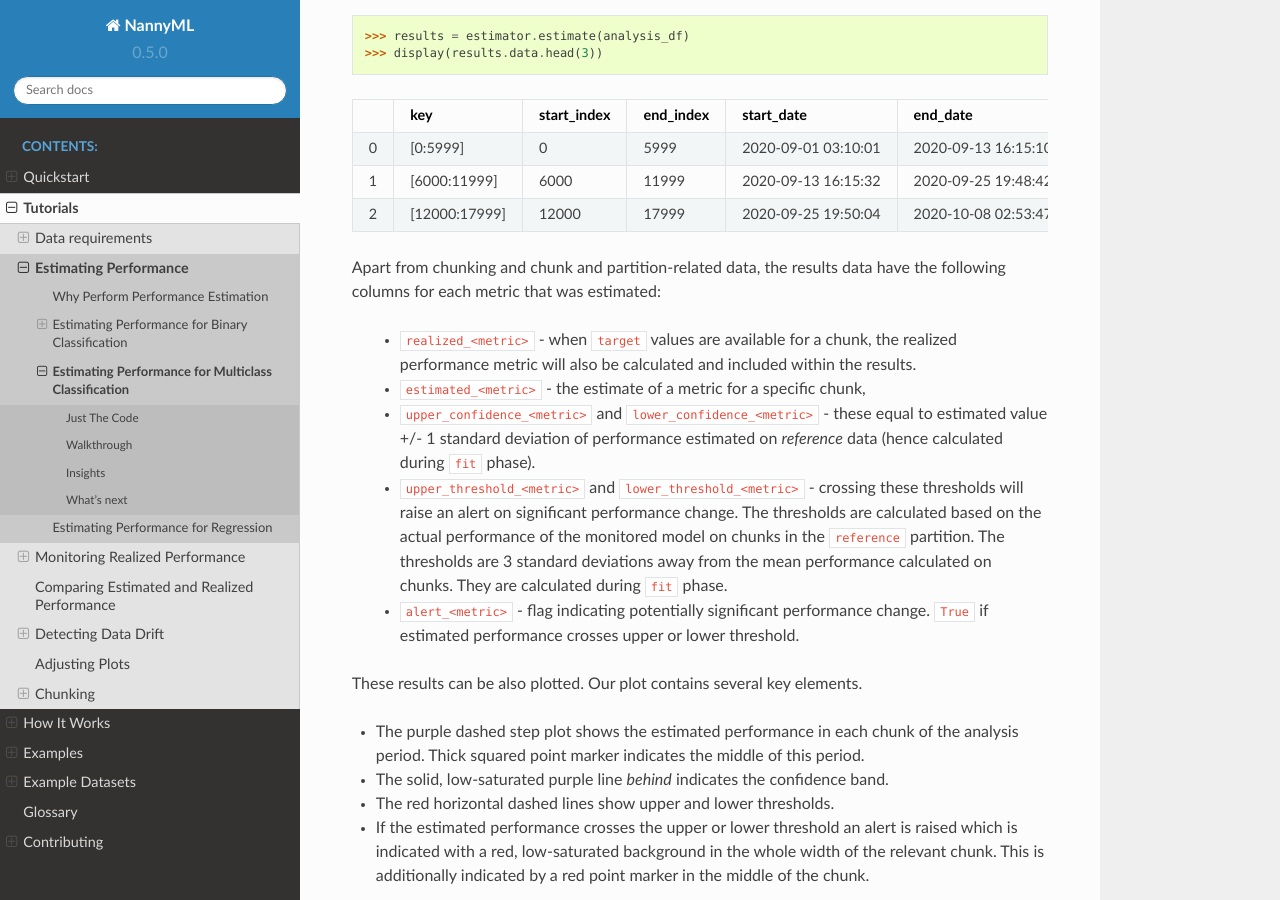
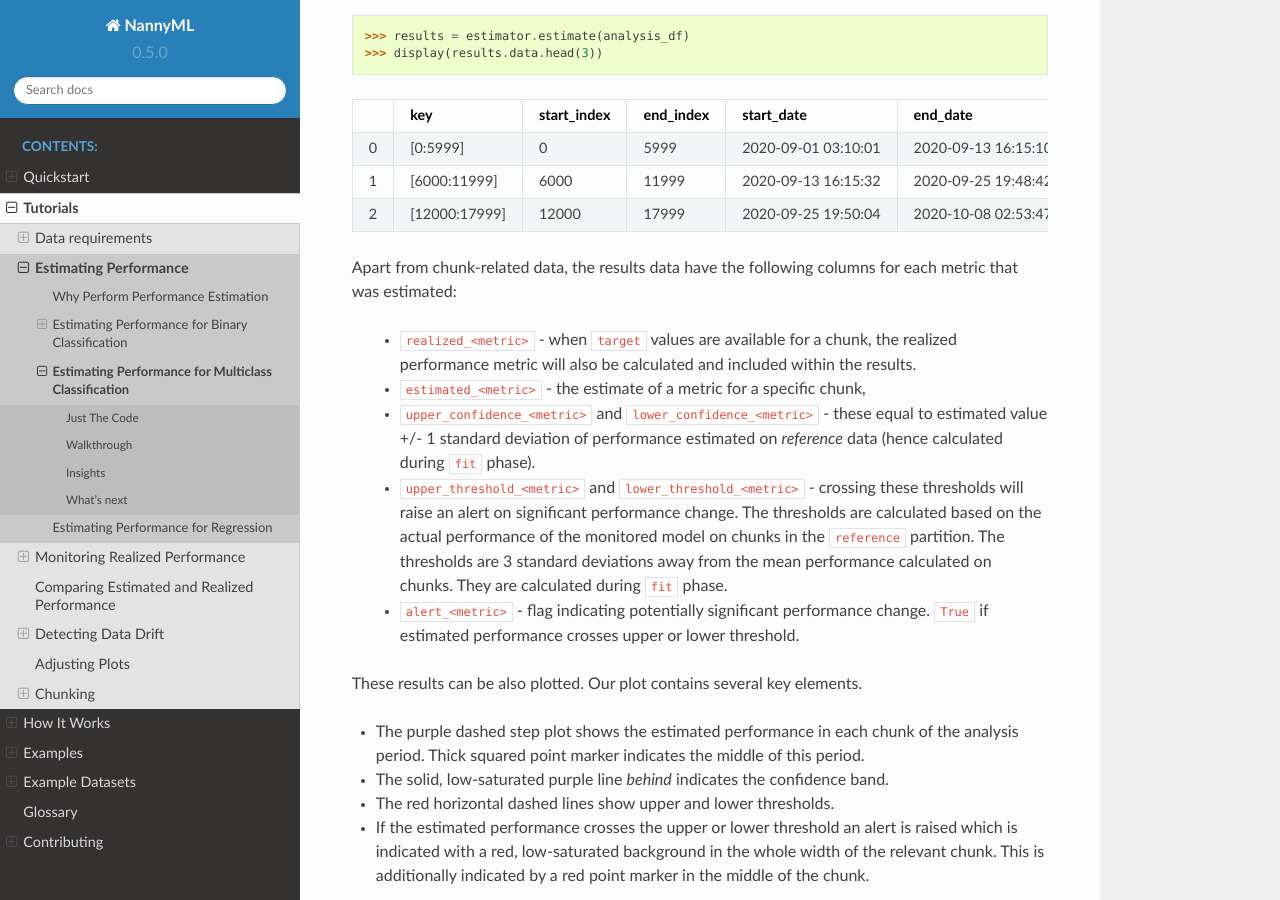
Before and after one commit to NannyML/nannyml, a Sphinx documentation site: the page built from docs/tutorials/performance_estimation/multiclass_performance_estimation.rst, in a window 1280 px wide and 900 px high, scrolled down 2406 px. Built offline with Sphinx 7.4.7 and the Read the Docs theme 2.0.0, drawn with Linux system fonts in a browser that asks for light colours; pages that are not in the unit, such as notebooks, are missing from menus.

Commit message:
minor doc changes

```diff
--- a/docs/tutorials/performance_estimation/binary_performance_estimation.rst
+++ b/docs/tutorials/performance_estimation/binary_performance_estimation.rst
@@ -139,7 +139,7 @@ only.
 
 .. _performance-estimation-thresholds:
 
-Apart from chunking and chunk and partition-related data, the results data have the following columns for each metric
+Apart from chunk-related data, the results data have the following columns for each metric
 that was estimated:
 
  - ``realized_<metric>`` - when ``target`` values are available for a chunk, the realized performance metric will also
--- a/docs/tutorials/performance_estimation/multiclass_performance_estimation.rst
+++ b/docs/tutorials/performance_estimation/multiclass_performance_estimation.rst
@@ -58,7 +58,7 @@ For simplicity the guide is based on a synthetic dataset where the monitored mod
 which type of credit card product new customers should be assigned to. You can :ref:`learn more about this dataset<dataset-synthetic-multiclass>`.
 
 In order to monitor a model, NannyML needs to learn about it from a reference dataset. Then it can monitor the data that is subject to actual analysis, provided as the analysis dataset.
-You can read more about this in our section on :ref:`data periods<data-drift-periods>`
+You can read more about this in our section on :ref:`data periods<data-drift-periods>`.
 
 .. code-block:: python
 
@@ -141,7 +141,7 @@ only.
 |  2 | [12000:17999] |         12000 |       17999 | 2020-09-25 19:50:04 | 2020-10-08 02:53:47 |                nan |            0.909958 |                   0.910786 |                   0.909131 |                  0.900902 |                  0.913516 | False           |           nan |       0.758166 |              0.759917 |              0.756414 |             0.741254 |             0.764944 | False      |
 +----+---------------+---------------+-------------+---------------------+---------------------+--------------------+---------------------+----------------------------+----------------------------+---------------------------+---------------------------+-----------------+---------------+----------------+-----------------------+-----------------------+----------------------+----------------------+------------+
 
-Apart from chunking and chunk and partition-related data, the results data have the following columns for each metric
+Apart from chunk-related data, the results data have the following columns for each metric
 that was estimated:
 
  - ``realized_<metric>`` - when ``target`` values are available for a chunk, the realized performance metric will also
```
